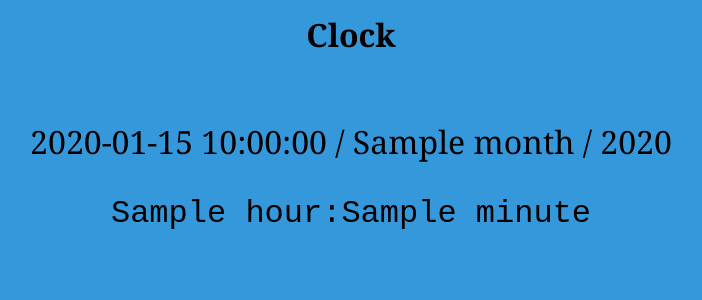
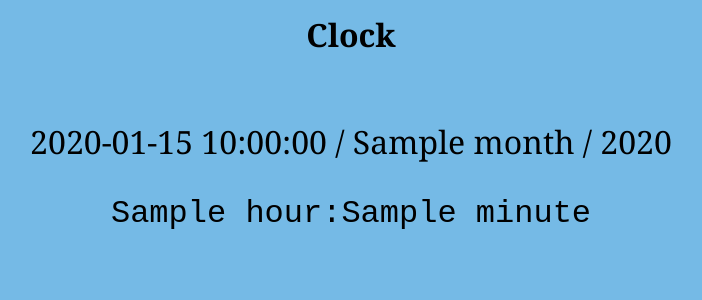
Before and after one commit to Anshit01/Clock, a Flask app: template templates/index.html in a window 1280 px wide. Shown: the top 300 px of the page, without its empty margins (289-991 px from the left). Run offline with Flask 2, Linux system fonts and the light colour scheme; the template is opened without the code that fills it: most values are stand-ins (such as "Sample title", 1, 10 or a date in 2020).

```diff
--- a/templates/index.html
+++ b/templates/index.html
@@ -4,7 +4,7 @@
         <title>Clock</title>
         <style>
             body {
-                background-color: #3498db;
+                background-color: #75bae6;
             }
             #title {
                 text-align: center;
```
